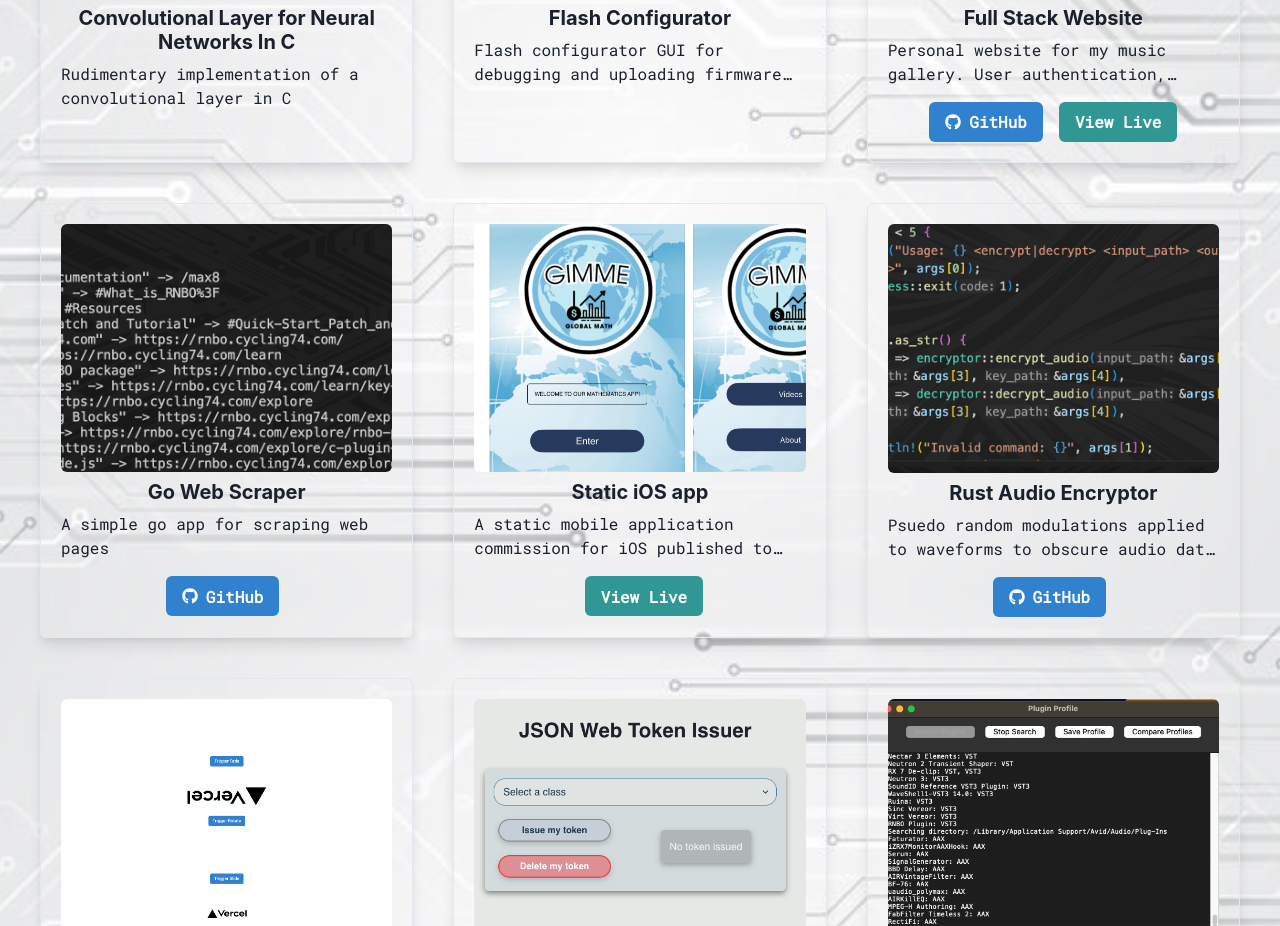
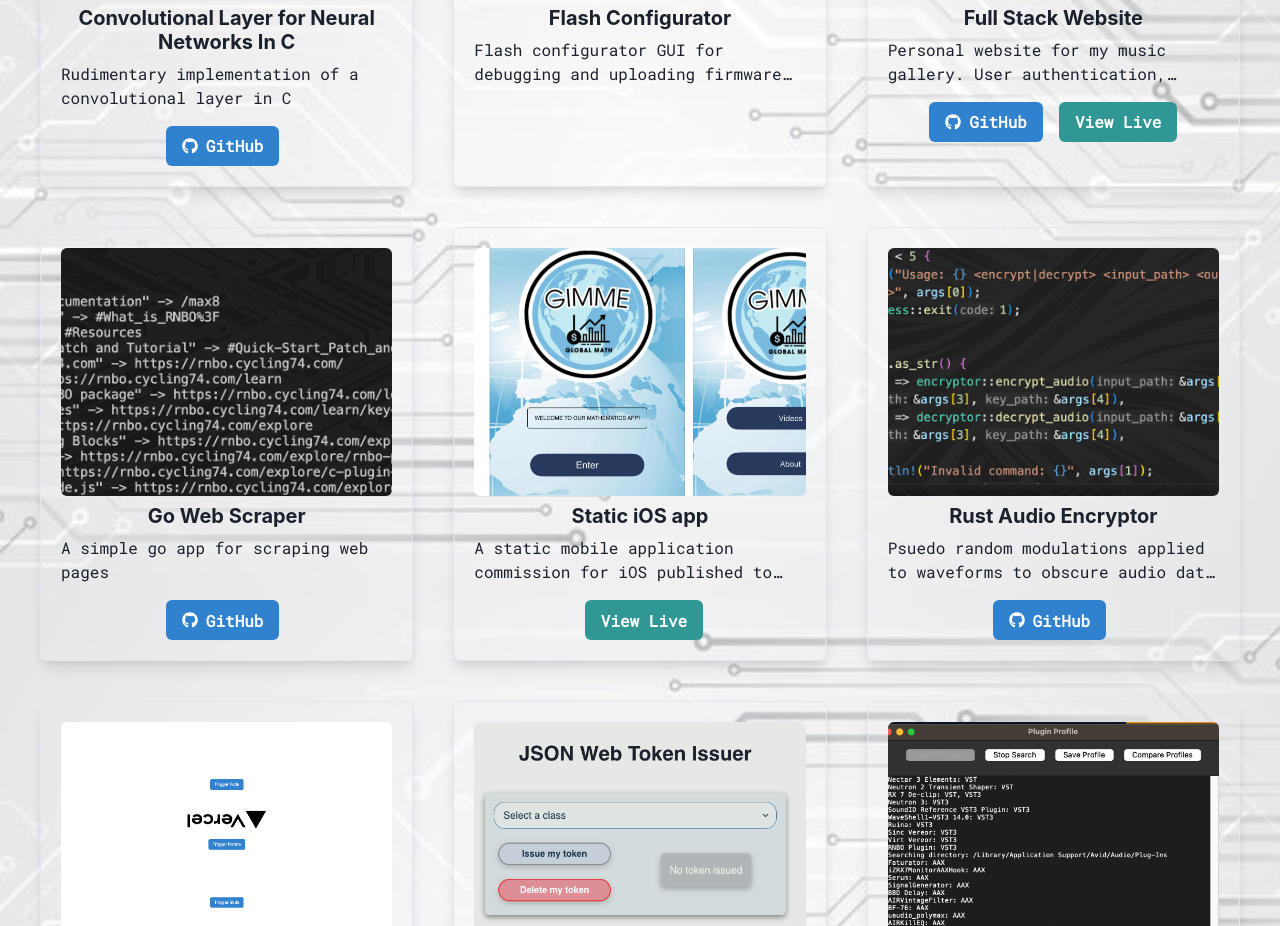
Before and after one commit to jacklion710/jacobleone-tech-portfolio, a Next.js app: page /Projects in a window 1280 px wide. Shown: the part 1010-1936 px from the top of the page. Built offline with nearby package versions, Linux system fonts and the light colour scheme.

Commit message:
Github URL for cnn project

```diff
--- a/pages/Projects.tsx
+++ b/pages/Projects.tsx
@@ -45,6 +45,7 @@ import {
         title: "Convolutional Layer for Neural Networks In C",
         description: "Rudimentary implementation of a convolutional layer in C",
         imageUrl: "/images/CNN.png",
+        githubUrl: "https://github.com/jacklion710/Convolutional-Image-Layer-in-C",
     },
     {
         title: "Flash Configurator",
```
